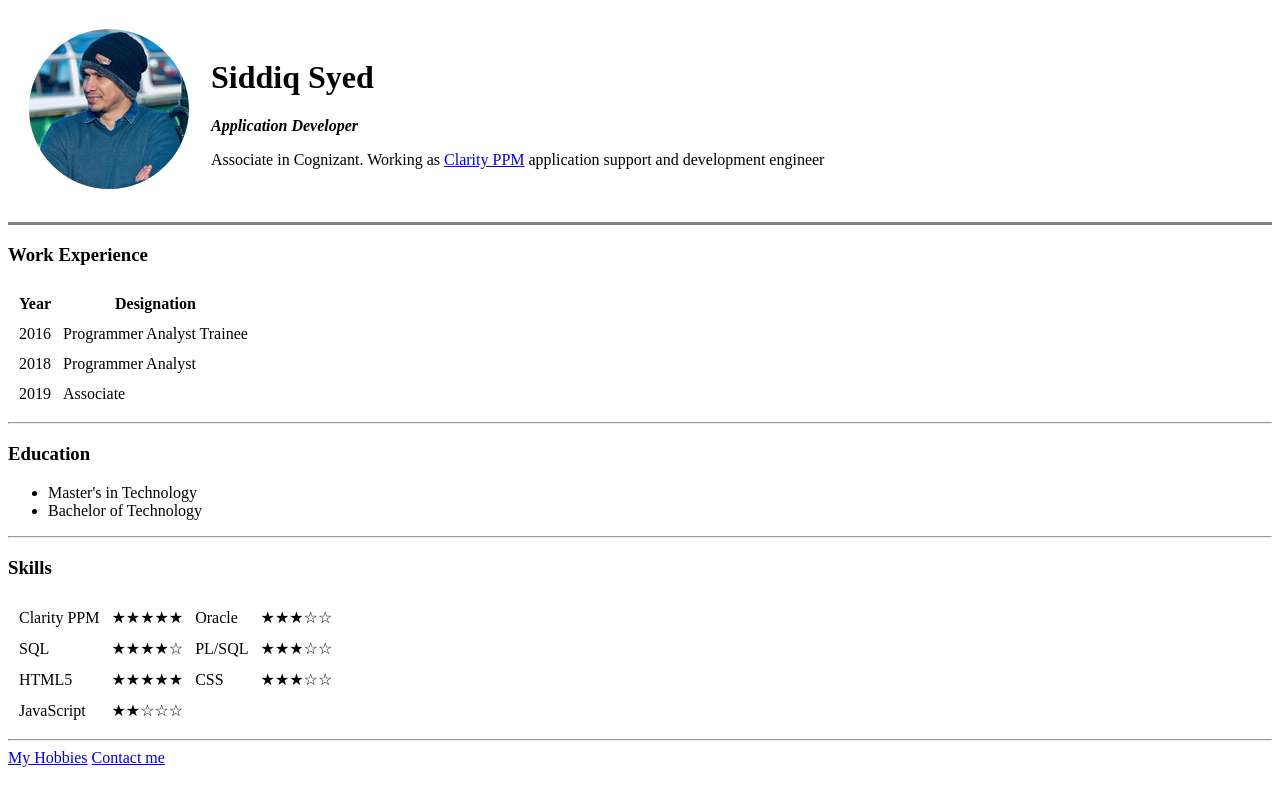
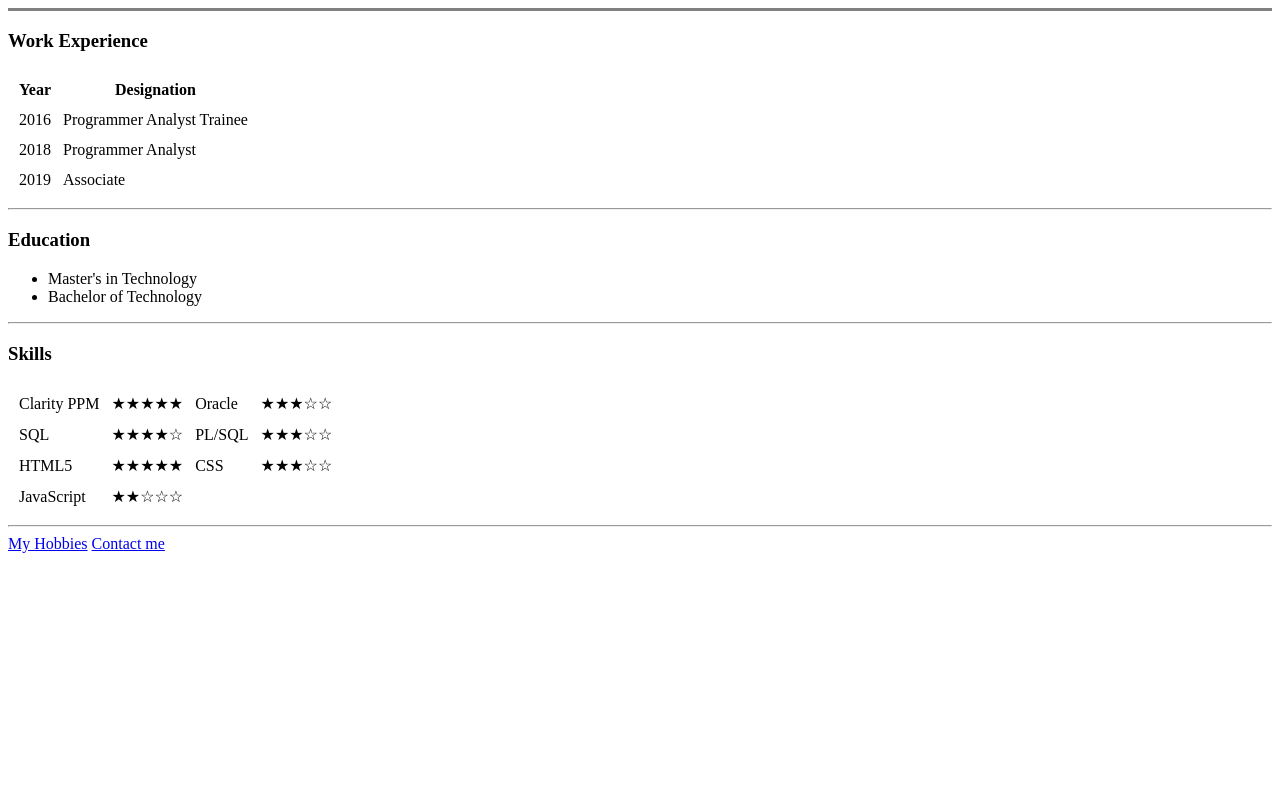
Before and after one commit to siddiqsd/Expectations, a plain HTML site: page index.html in a window 1280 px wide. Drawn offline with Linux system fonts and the light colour scheme.

Commit message:
Update index.html

```diff
--- a/index.html
+++ b/index.html
@@ -7,16 +7,6 @@
 </head>
 
 <body>
-  <table cellspacing='20'>
-    <tr>
-      <td><img src="Images/siddiq.png" alt="siddiq profile picture"></td>
-      <td>
-        <h1>Siddiq Syed</h1>
-        <p><em><strong>Application Developer</strong></em></p>
-        <p>Associate in Cognizant. Working as <a href="https://www.broadcom.com/products/software/business-management/clarity-project-portfolio-management-software">Clarity PPM</a> application support and development engineer</p>
-      </td>
-    </tr>
-  </table>
 
   <hr size="3" noshade>
   <h3>Work Experience</h3>
```
